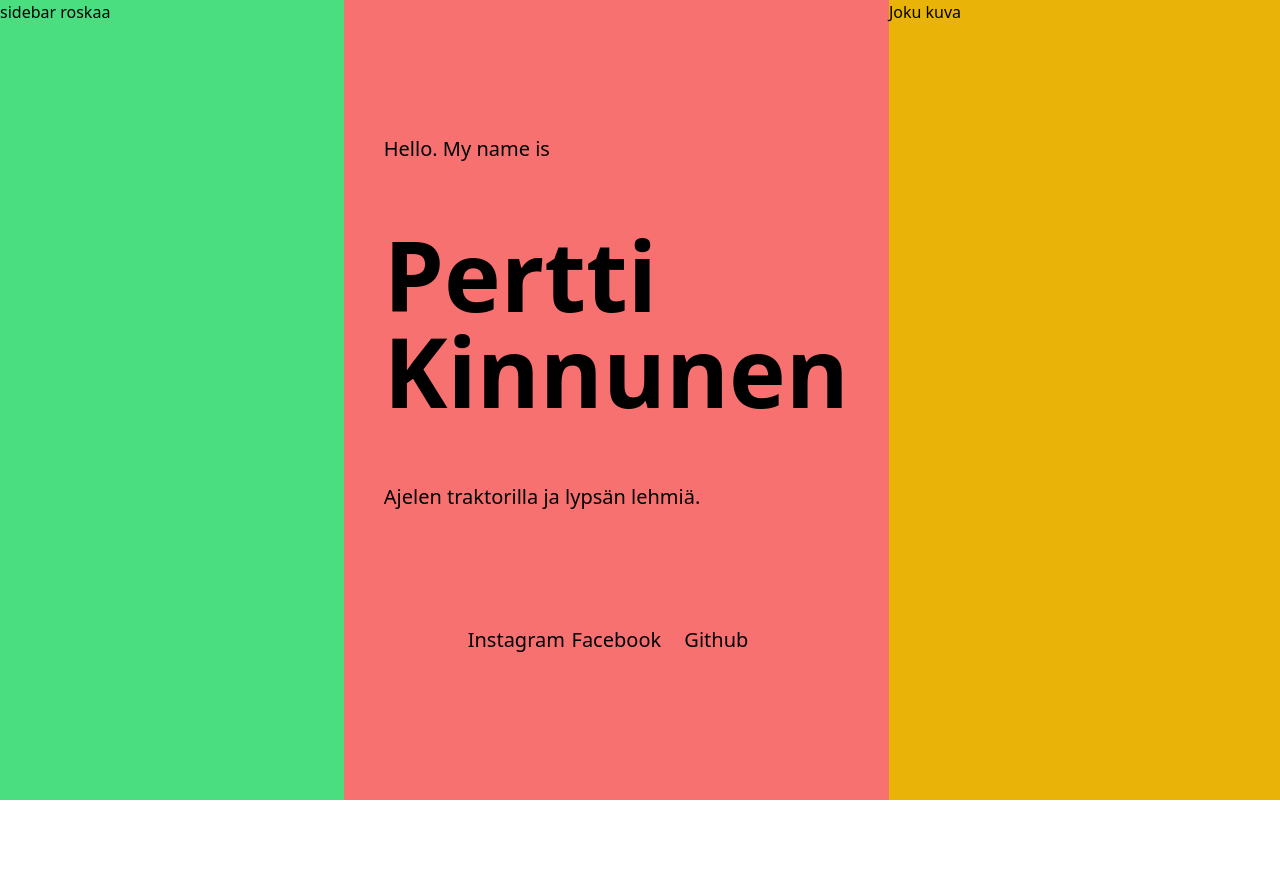
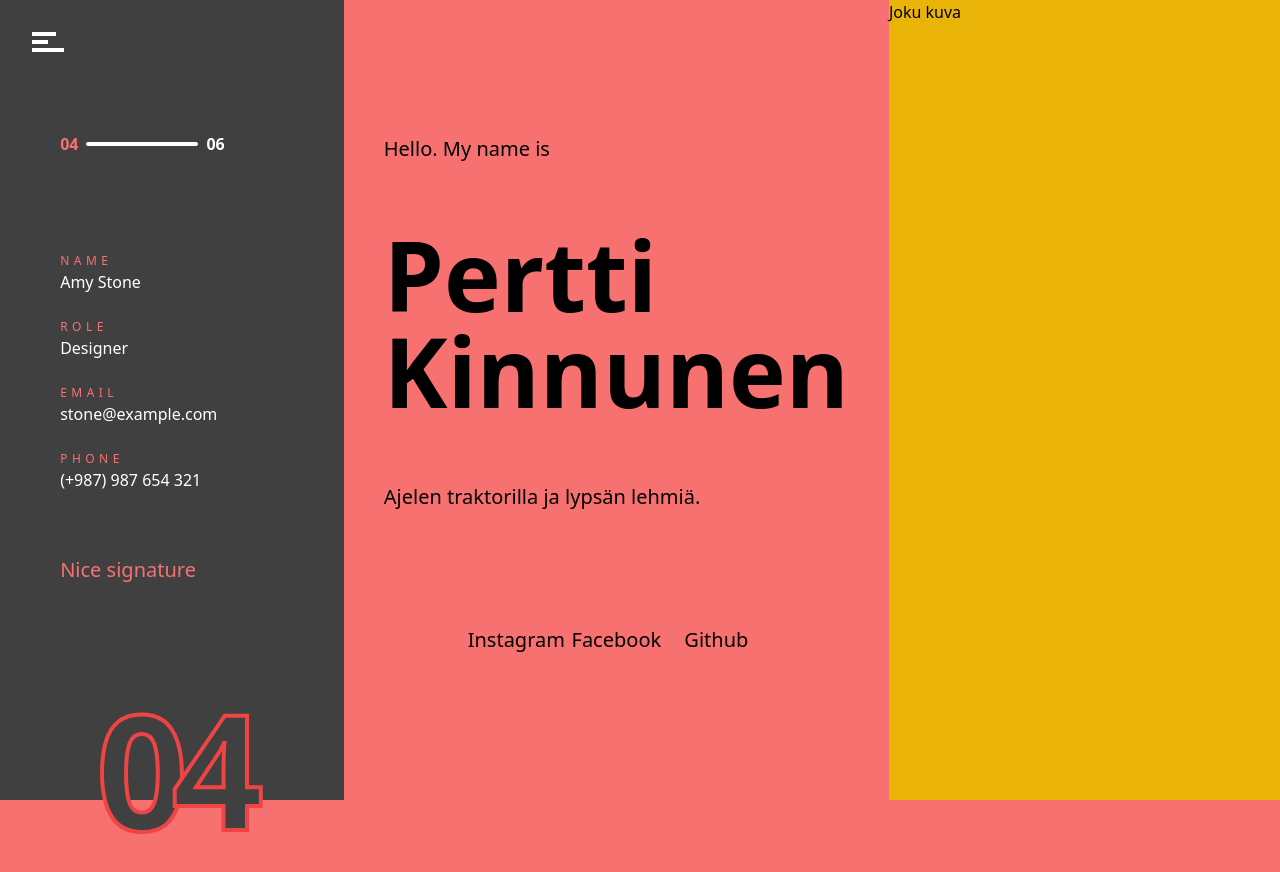
Before and after one commit to Al1babax/portfolioTemplate, a React (Create React App) app in the folder portfolio-template/: page / in a window 1280 px wide. Shown: the top 872 px of the page. Before the commit the page ends 800 px from the top, so only its background shows below. Built offline with nearby package versions, Linux system fonts and the light colour scheme.

Commit message:
improved sidebar

```diff
--- a/portfolio-template/src/components/Bio.jsx
+++ b/portfolio-template/src/components/Bio.jsx
@@ -3,7 +3,7 @@ export function Bio() {
   const socialClasses = "w-[100px] h-[50px] hover:bg-blue-400 hover:scale-105 flex justify-center items-center px-2 py-1 rounded-md";
 
   return (
-    <div className="Bio bg-blue-0 w-full flex">
+    <div className="Bio bg-blue-0 w-full flex h-screen">
       <div className="info bg-red-0 w-[750px] flex flex-col gap-16 justify-center px-10 text-xl">
         <div className="hello bg-sky-0">
           <p>Hello. My name is</p>
--- a/portfolio-template/src/components/Sidebar.jsx
+++ b/portfolio-template/src/components/Sidebar.jsx
@@ -1,7 +1,115 @@
+import { useState, useEffect } from "react";
+
 export function Sidebar() {
+  // Setup all the states
+  const [menuOpen, setMenuOpen] = useState(false);
+  const [pageNumber, setPageNumber] = useState(1);
+  const [screenWidth, setScreenWidth] = useState(window.innerWidth);
+  const [screenHeight, setScreenHeight] = useState(window.innerHeight);
+  const [yscroll, setYscroll] = useState(window.scrollY);
+  const [pageNumberPosition, setPageNumberPosition] = useState(0);
+
+  // Handle the menu button
+  function toggleMenu() {
+    setMenuOpen(!menuOpen);
+  }
+
+  // Handle the window resize
+  function handleResize() {
+    setScreenWidth(window.innerWidth);
+    setScreenHeight(window.innerHeight);
+  }
+
+  useEffect(() => {
+    window.addEventListener("resize", handleResize);
+    return () => window.removeEventListener("resize", handleResize);
+  }, [window.innerWidth, window.innerHeight]);
+
+
+  // Handle the scrolling of the page to change the page number
+  function handleScroll() {
+    setYscroll(window.scrollY);
+    if (yscroll > 0 && yscroll < 500) {
+      setPageNumber(1);
+    } else if (yscroll > 500 && yscroll < 1000) {
+      setPageNumber(2);
+    } else if (yscroll > 1000 && yscroll < 1500) {
+      setPageNumber(3);
+    } else if (yscroll > 1500 && yscroll < 2000) {
+      setPageNumber(4);
+    } else if (yscroll > 2000 && yscroll < 2500) {
+      setPageNumber(5);
+    } else if (yscroll > 2500 && yscroll < 3000) {
+      setPageNumber(6);
+    }
+  }
+
+  useEffect(() => {
+    window.addEventListener("scroll", handleScroll);
+    return () => window.removeEventListener("scroll", handleScroll);
+  }, [yscroll]);
+
+
+  // Handle page number changing animation
+  function animtePageNumber() {
+    setPageNumberPosition(1);
+    setTimeout(() => {
+      setPageNumberPosition(0);
+    }, 200);
+  }
+
+  useEffect(() => {
+    animtePageNumber();
+  }, [pageNumber]);
+
+  // Logging states for debugging
+  //console.log("screenWidth: ", screenWidth);
+  //console.log("screenHeight: ", screenHeight);
+  // console.log("yscroll: ", yscroll);
+  // console.log("pageNumber: ", pageNumber);
+  // console.log("pageNumberPosition: ", pageNumberPosition);
+
+
+  // CSS classes to reduce code duplication
+  const infoTitleCSS = "text-red-400 mt-6 tracking-[0.28rem] text-[12px] pb-1";
+  const infoValueCSS = "text-white -mt-1";
+
   return (
-    <div className="sidebar w-[470px] bg-green-400 h-screen">
-      sidebar roskaa
+    <div className="sidebar w-[470px] bg-neutral-700 h-screen sticky top-0 z-50">
+      <div className="menu m-8">
+        <button className="flex flex-col gap-1 bg-red-0 w-8 h-5" onMouseEnter={toggleMenu} onMouseLeave={toggleMenu}>
+          <div
+            className={`line1 h-1 w-6 bg-white ${menuOpen ? "translate-x-2" : ""} duration-300 ease-in-out transform`}
+          ></div>
+          <div
+            className={`line2 h-1 w-4 bg-white ${menuOpen ? "translate-x-4" : ""} duration-300 ease-in-out transform`}
+          ></div>
+          <div
+            className="line3 h-1 w-8 bg-white"
+          ></div>
+        </button>
+      </div>
+      <div className="otherStuff bg-red-0 h-full w-[65%] mx-auto my-20">
+        <div className="pageNumber flex gap-2 items-center font-bold">
+          <p className={`text-red-400 ${pageNumberPosition ? "-translate-x-1" : ""} duration-200 ease-in-out`}>0{pageNumber}</p>
+          <div className="line h-1 w-28 bg-white rounded"></div>
+          <p className="text-white">06</p>
+        </div>
+        <div className="info mt-24">
+          <p className={infoTitleCSS}>NAME</p>
+          <p className={infoValueCSS}>Amy Stone</p>
+          <p className={infoTitleCSS}>ROLE</p>
+          <p className={infoValueCSS}>Designer</p>
+          <p className={infoTitleCSS}>EMAIL</p>
+          <p className={infoValueCSS}>stone@example.com</p>
+          <p className={infoTitleCSS}>PHONE</p>
+          <p className={infoValueCSS}>(+987) 987 654 321</p>
+          <p className="mt-16 text-xl text-red-400">Nice signature</p>
+        </div>
+        <div className="bigPageNumber w-full flex justify-center bg-green-0 mt-16">
+          <p className="text-[160px] font-bold text-neutral-700 tracking-[-1rem] font-outline-4">0{pageNumber}</p>
+        </div>
+      </div>
     </div>
   );
 }
--- a/portfolio-template/src/index.css
+++ b/portfolio-template/src/index.css
@@ -1,3 +1,12 @@
 @tailwind base;
 @tailwind components;
 @tailwind utilities;
+
+@layer base {
+    .font-outline-2 {
+      -webkit-text-stroke: 2px black;
+    }
+    .font-outline-4 {
+      -webkit-text-stroke: 4px rgb(239 68 68);
+    }
+  }
--- a/portfolio-template/src/pages/LandingPage.jsx
+++ b/portfolio-template/src/pages/LandingPage.jsx
@@ -6,7 +6,7 @@ import { History } from "../components/History";
 
 export function LandingPage() {
   return (
-    <div className="landing-page flex bg-red-400 w-full">
+    <div className="landing-page flex bg-red-400 w-full h-[2500px]">
       <Sidebar />
       <Bio />
     </div>
```
